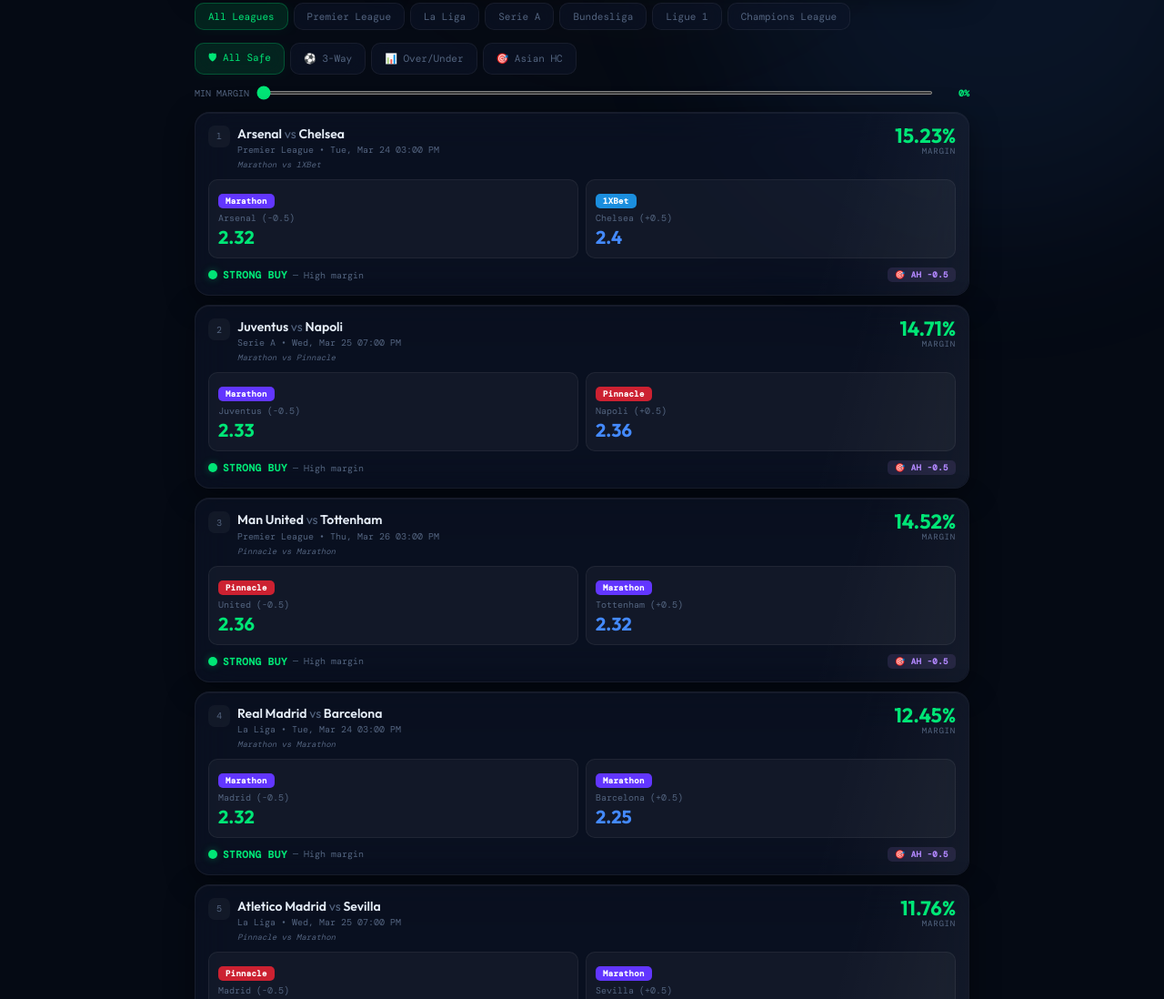
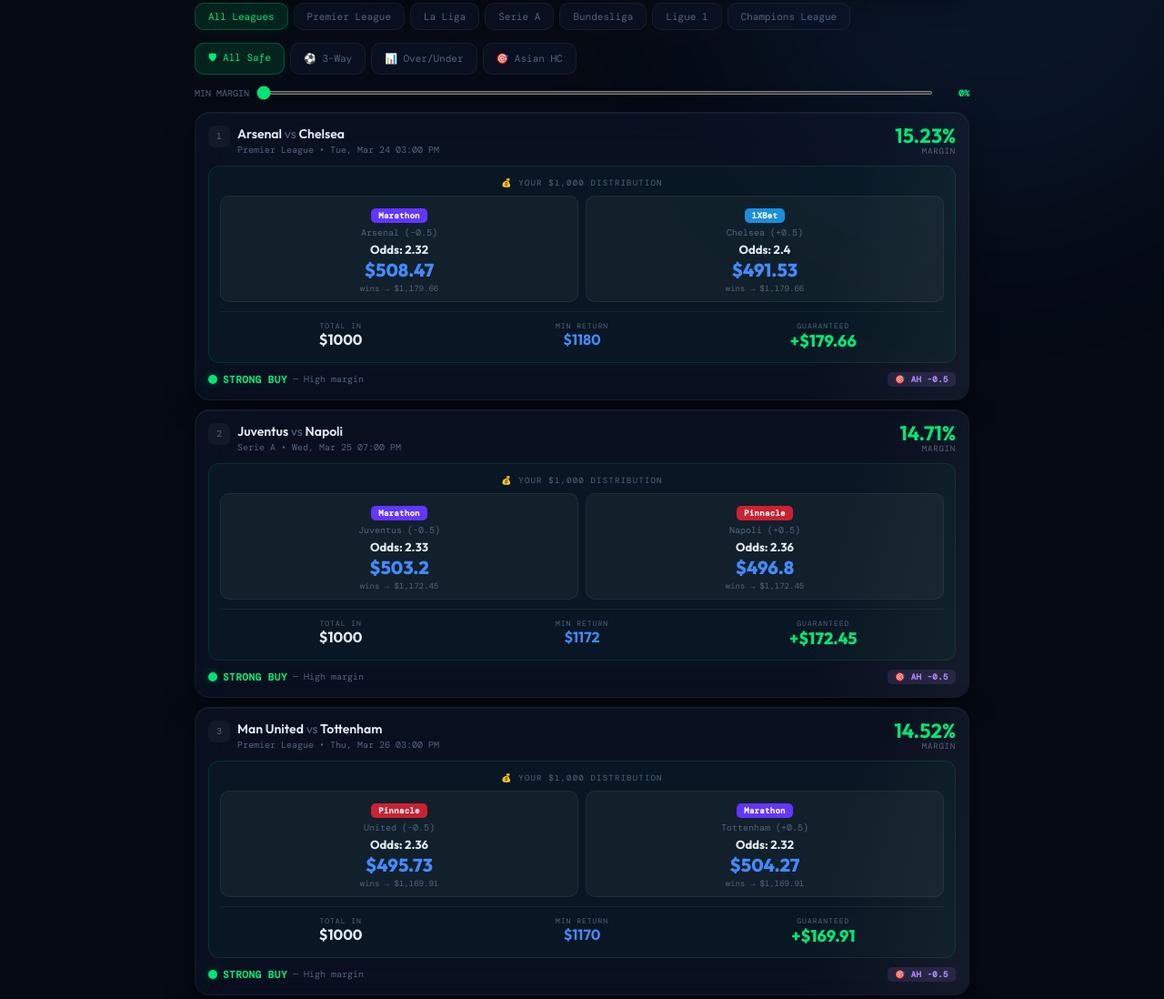
Before and after one commit to kjabasini/wizzy-arb-engine, a plain HTML site: page index.html in a window 1280 px wide. Shown: the part 729-1827 px from the top of the page at 91% size. Drawn offline with nearby package versions, Linux system fonts and the light colour scheme.

Commit message:
Feature: pre-calculated stakes visible on every card, no tap needed

```diff
--- a/index.html
+++ b/index.html
@@ -382,18 +382,38 @@
     const tm=m.kickoff.toLocaleTimeString('en-US',{hour:'2-digit',minute:'2-digit'});
     const tbc=arb.type==='3way'?'t3':arb.type==='ou'?'tou':'tah';
 
+    // PRE-CALCULATE stakes for every card
+    const st=cStakes(arb,S.bankroll),ts=st.reduce((s,x)=>s+x.stake,0),mp=Math.min(...st.map(s=>s.payout)),pr=mp-ts,roi=((pr/ts)*100).toFixed(2);
+
     h+=`<div class="acard g ${open?'sel':''}" data-k="${key}" style="animation-delay:${Math.min(i*.025,.5)}s">
       <div class="sh"></div>
       <div class="atop">
         <div style="display:flex;align-items:flex-start">
           <div class="arank">${i+1}</div>
-          <div><div class="amatch">${m.home[0]} <span style="color:var(--dim);font-weight:400">vs</span> ${m.away[0]}</div><div class="ameta">${m.league} • ${dt} ${tm}</div><div class="pair-tag">${pairDesc(arb)}</div></div>
+          <div><div class="amatch">${m.home[0]} <span style="color:var(--dim);font-weight:400">vs</span> ${m.away[0]}</div><div class="ameta">${m.league} • ${dt} ${tm}</div></div>
         </div>
-        <div><div class="amargin" style="color:${mclr(arb.margin)}">${arb.margin}%</div><div class="amargin-l">MARGIN</div></div>
+        <div style="text-align:right"><div class="amargin" style="color:${mclr(arb.margin)}">${arb.margin}%</div><div class="amargin-l">MARGIN</div></div>
       </div>
-      <div class="abets ${arb.best.length===3?'three':''}">
-        ${arb.best.map((b,bi)=>`<div class="abet">${badge(b.bm)}<div class="oname">${arb.outLabels[bi]}</div><div class="bodds" style="color:${bi===0?'var(--green)':bi===1?'var(--blue)':'var(--gold)'}">${b.odd}</div></div>`).join('')}
+
+      <!-- STAKE DISTRIBUTION - ALWAYS VISIBLE -->
+      <div style="background:var(--pbg);border:1px solid var(--pbd);border-radius:12px;padding:12px;margin-bottom:10px">
+        <div style="font-size:9px;color:var(--dim);letter-spacing:1.2px;margin-bottom:8px;text-align:center">💰 YOUR $${S.bankroll.toLocaleString()} DISTRIBUTION</div>
+        <div class="abets ${arb.best.length===3?'three':''}">
+          ${st.map((s,si)=>`<div class="abet" style="text-align:center;padding:8px">
+            ${badge(s.bm)}
+            <div class="oname">${s.label}</div>
+            <div style="font-family:var(--fontD);font-size:13px;font-weight:700;color:var(--text);margin-top:4px">Odds: ${s.odd}</div>
+            <div style="font-family:var(--fontD);font-size:20px;font-weight:800;color:var(--blue);margin-top:2px">$${s.stake.toLocaleString()}</div>
+            <div style="font-size:9px;color:var(--dim);margin-top:2px">wins → $${s.payout.toLocaleString()}</div>
+          </div>`).join('')}
+        </div>
+        <div style="display:flex;justify-content:space-between;margin-top:10px;padding-top:10px;border-top:1px solid var(--gbr)">
+          <div style="text-align:center;flex:1"><div style="font-size:8px;color:var(--dim);letter-spacing:1px">TOTAL IN</div><div style="font-family:var(--fontD);font-size:16px;font-weight:700;color:var(--text)">$${ts.toFixed(0)}</div></div>
+          <div style="text-align:center;flex:1"><div style="font-size:8px;color:var(--dim);letter-spacing:1px">MIN RETURN</div><div style="font-family:var(--fontD);font-size:16px;font-weight:700;color:var(--blue)">$${mp.toFixed(0)}</div></div>
+          <div style="text-align:center;flex:1"><div style="font-size:8px;color:var(--dim);letter-spacing:1px">GUARANTEED</div><div style="font-family:var(--fontD);font-size:18px;font-weight:800;color:var(--green)">+$${pr.toFixed(2)}</div></div>
+        </div>
       </div>
+
       <div class="sig"><div class="sigdot" style="background:${sg.d};box-shadow:0 0 10px ${sg.d}55"></div><span class="sigl" style="color:${sg.c}">${sg.l}</span><span class="sigr">— ${sg.r}</span><span class="tbadge ${tbc}">${arb.type==='3way'?'🛡 3-WAY':arb.type==='ou'?'📊 O/U '+arb.point:'🎯 AH '+arb.handicap}</span></div>
     </div>`;
 
```
